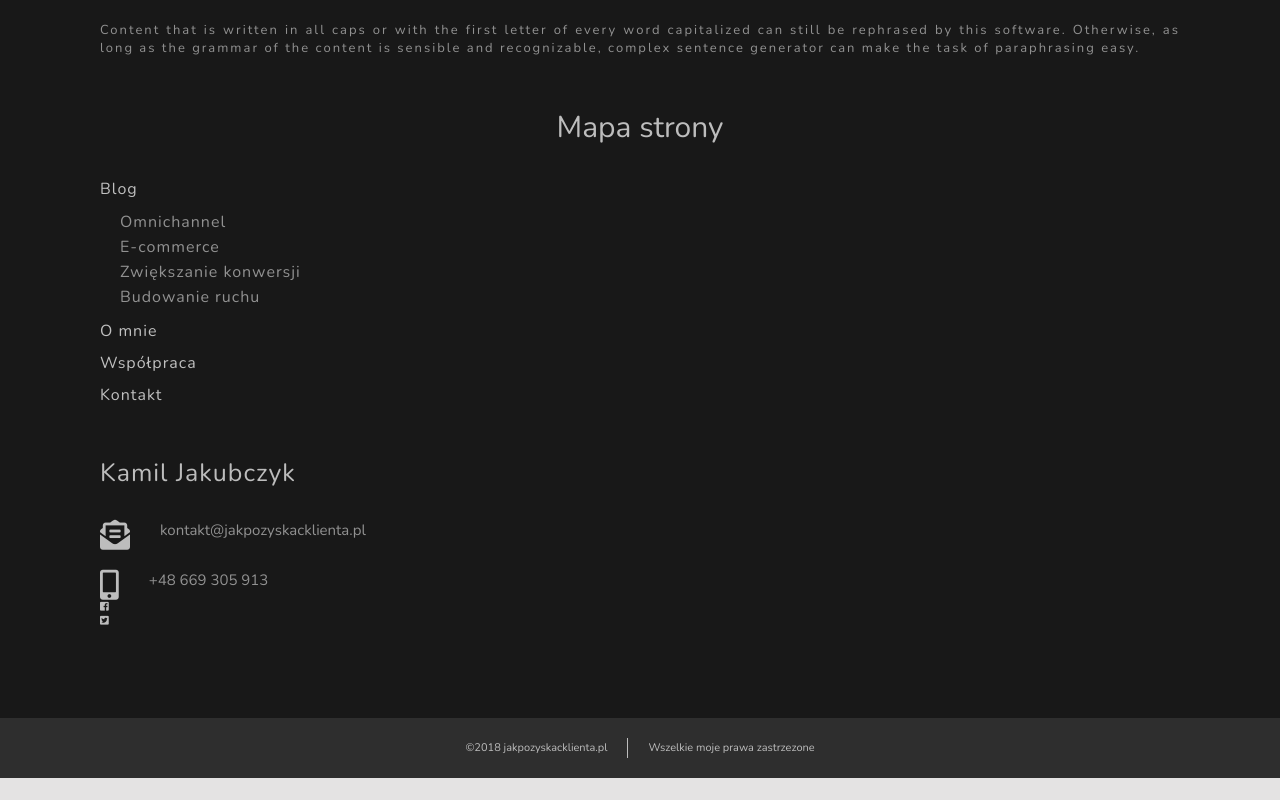
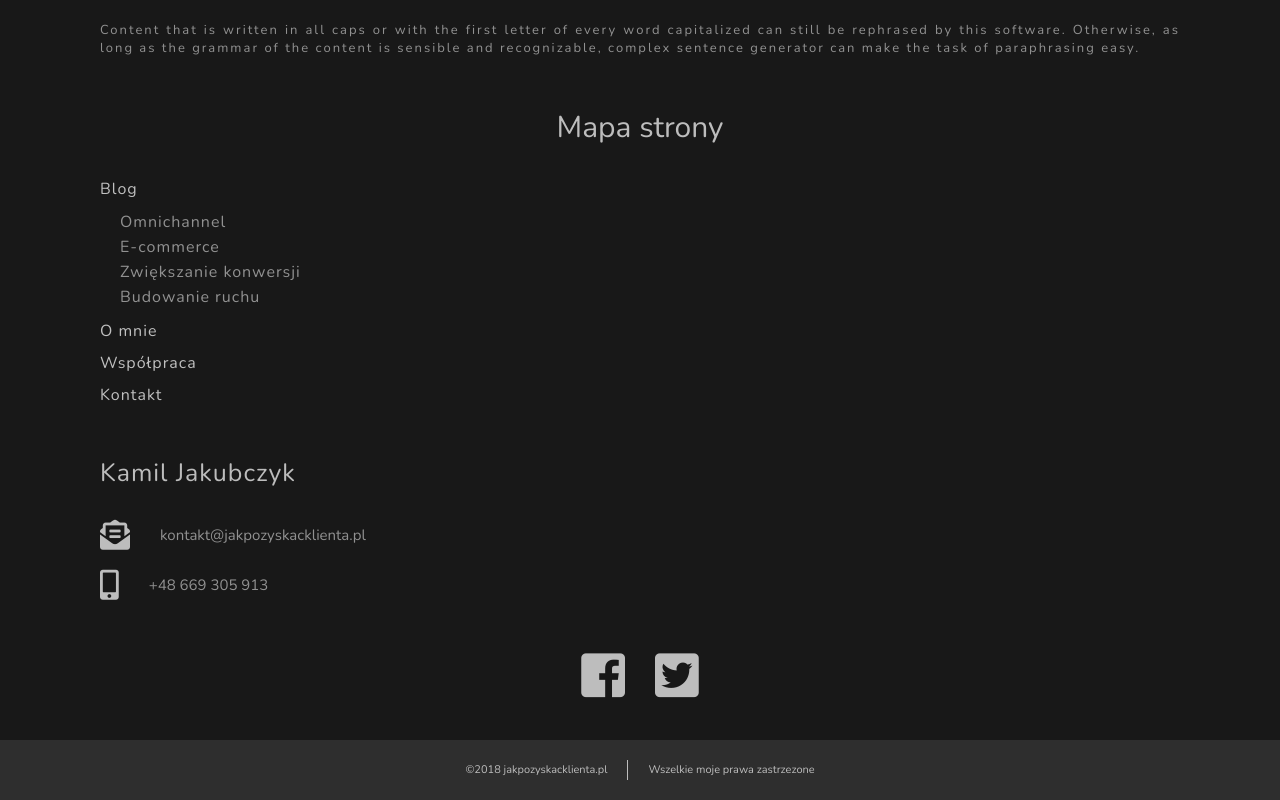
Before and after one commit to mrguisher/e-commerce-blog, a website: page index.html in a window 1280 px wide. Shown: the part 4589-5389 px from the top of the page. Before the commit the page ends 5367 px from the top, so only its background shows below. Drawn offline with nearby package versions, Linux system fonts and the light colour scheme.

Commit message:
style footer

```diff
--- a/index.html
+++ b/index.html
@@ -211,8 +211,8 @@
                     <div class="footer__contact-mobile"><i class="fas fa-mobile-alt fa-white contact-icon"></i><a href="#" class="footer__contact-mobile-link">+48 669 305 913</a></div>
                 </div>
                 <div class="footer__socials">
-                    <div class="footer__fb"><i class="fab fa-facebook-square"></i></div>
-                    <div class="footer__twitter"><i class="fab fa-twitter-square"></i></div>
+                    <div class="footer__fb"><i class="fab fa-facebook-square social-icon"></i></div>
+                    <div class="footer__twitter"><i class="fab fa-twitter-square social-icon"></i></div>
                 </div>
             </div>
 
--- a/sass/base/_typography.scss
+++ b/sass/base/_typography.scss
@@ -40,5 +40,7 @@ h4 {
 .contact-icon  {
     font-size: 3rem;
     margin-right: 3rem;
-
 }
+.social-icon {
+    font-size: 5rem;
+}
--- a/sass/layout/_footer.scss
+++ b/sass/layout/_footer.scss
@@ -89,16 +89,15 @@
 
     // --- CONTACT ---
 
-    &__contact {
-        margin-bottom: 5rem;
-    }
     &__contact-heading {
         font-weight: 300;
         letter-spacing: .1rem;
         margin-bottom: 3rem;
     }
     &__contact-box {
-
+        margin-bottom: 5rem;
+        display: flex;
+        flex-direction: column;
     }
     &__contact-email, &__contact-mobile {
         display: flex;
@@ -110,9 +109,15 @@
         text-decoration: none;
         font-size: 1.5rem;
         color: var(--color-light-5);
+        align-self: center;
     }
-    &__contact-icon {
-        color: red;
+    &__socials {
+        display: flex;
+        justify-content: center;
+    }
+    &__fb {
+        margin-right: 3rem;
     }
 
+
 }
```
Also changed, not shown: css/main.css.
